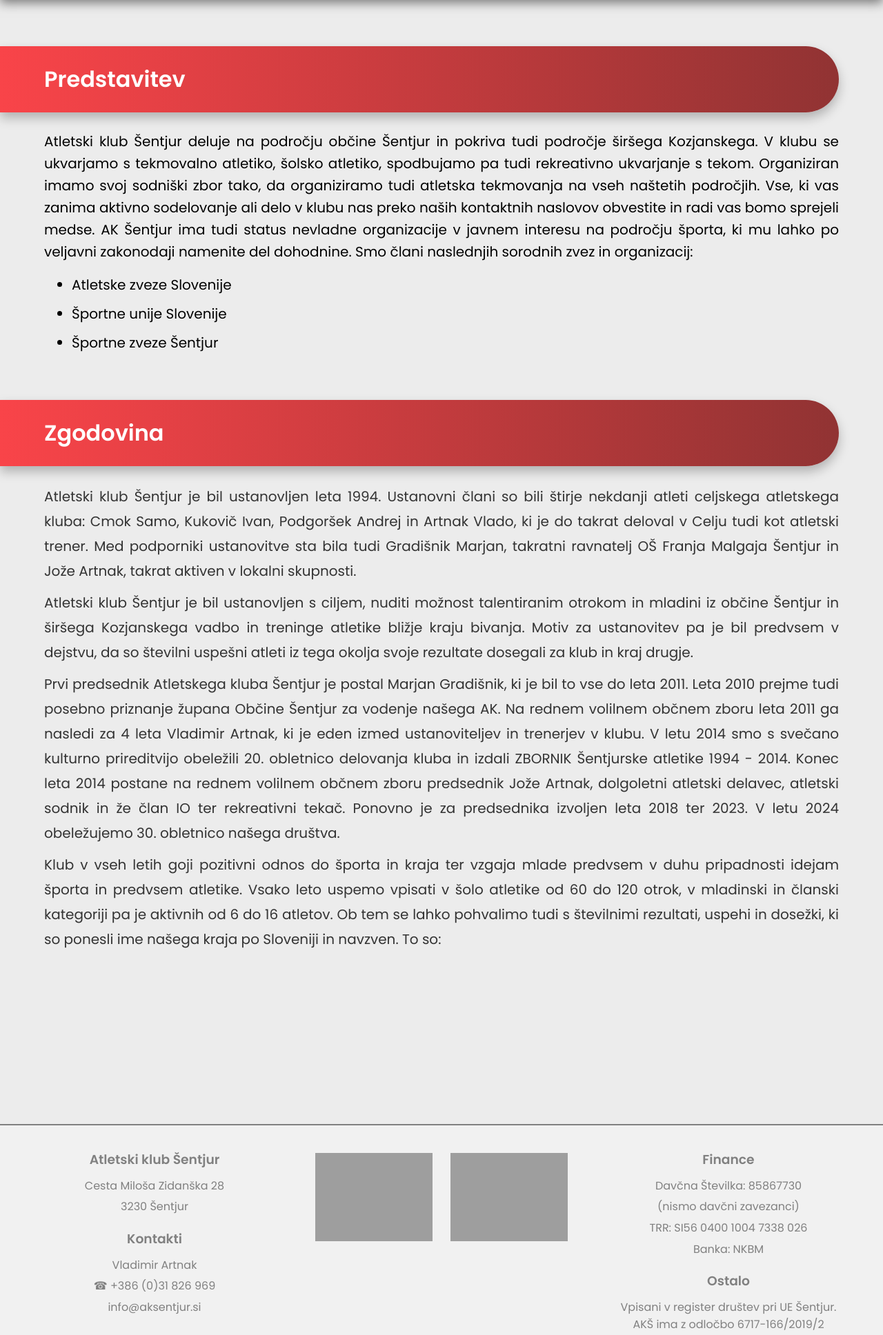
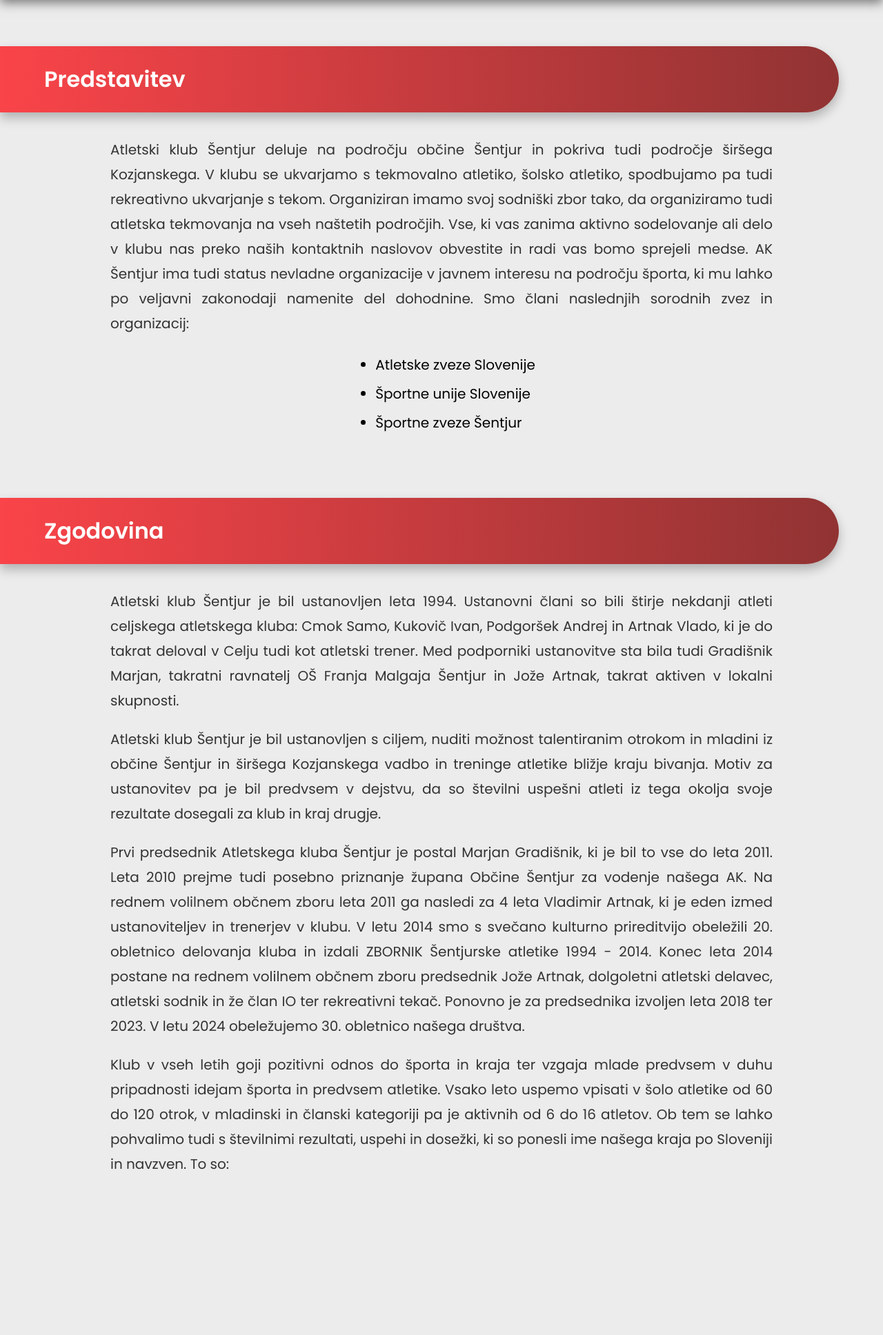
Before and after one commit to Cukec/ateltski-klub-sentjur, a PHP site: page /predstavitev.php in a window 1280 px wide. Shown: the part 80-2016 px from the top of the page at 69% size. Run offline with PHP 8.4, Linux system fonts and the light colour scheme; grey boxes are pictures that could not be loaded.

Commit message:
PREDSTAVITEVCSS

```diff
--- a/sites/styles/predstavitev.css
+++ b/sites/styles/predstavitev.css
@@ -7,6 +7,7 @@ main {
     margin: 5vh 5vw;
     display: flex;
     flex-direction: column;
+    flex-wrap: wrap;
 }
 
 @keyframes slideIn {
@@ -36,7 +37,6 @@ section h2 {
     animation: slideIn 2.2s ease-out forwards; /* Apply animation */
 }
 
-/* Article styles */
 
 
 /* Text inside articles */
@@ -59,21 +59,41 @@ article p {
 
 /* Section: Predstavitev */
 .predstavitev {
+    display: flex;
+    flex-direction: column;
+    align-items: center;
     margin-bottom: 40px;
 }
 
 .predstavitev h2 {
+    align-self: flex-start;
+    width: calc(100% - 5vw);
     color: white; /* Slight blue for title */
 }
 
+.predstavitev p {
+    width: 75vw;
+    font-size: 20px;
+    line-height: 1.8; /* Slightly increased line height for readability */
+    color: #333;
+}
+
+.zgodovina {
+    display: flex;
+    flex-direction: column;
+    align-items: center;
+}
 /* Section: Zgodovina */
 .zgodovina p {
+    width: 75vw;
     font-size: 20px;
     line-height: 1.8; /* Slightly increased line height for readability */
     color: #333;
 }
 
 .zgodovina h2 {
+    align-self: flex-start;
+    width: calc(100% - 5vw);
     color: white; /* Green color for Zgodovina section */
 }
 
```
